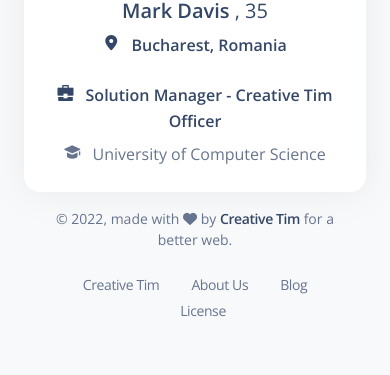
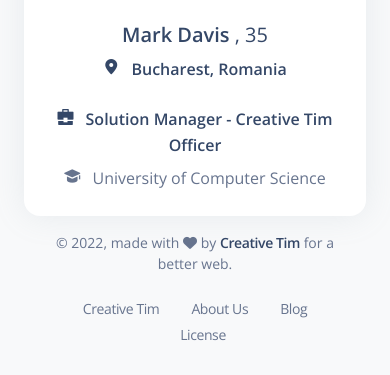
Before and after one commit to groovemen/argon-dashboard-tailwind, a website: page build/pages/profile.html in a window 390 px wide. Shown: the part 1931-2306 px from the top of the page. Before the commit the page ends 2282 px from the top, so only its background shows below. Drawn offline with nearby package versions, Linux system fonts and the light colour scheme.

Commit message:
refactor: update responsive styles

```diff
--- a/build/pages/profile.html
+++ b/build/pages/profile.html
@@ -386,7 +386,7 @@
               </div>
             </div>
           </div>
-          <div class="w-full max-w-full px-3 shrink-0 md:w-4/12 md:flex-0">
+          <div class="w-full max-w-full px-3 mt-6 shrink-0 md:w-4/12 md:flex-0 md:mt-0">
             <div class="relative flex flex-col min-w-0 break-words bg-white border-0 dark:bg-gray-950 dark:shadow-soft-dark-xl shadow-soft-xl rounded-2xl bg-clip-border">
               <img class="w-full rounded-t-2xl" src="../assets/img/bg-profile.jpg" alt="profile cover image">
               <div class="flex flex-wrap justify-center -mx-3">
```
Also changed, not shown: build/assets/css/styles.css.
